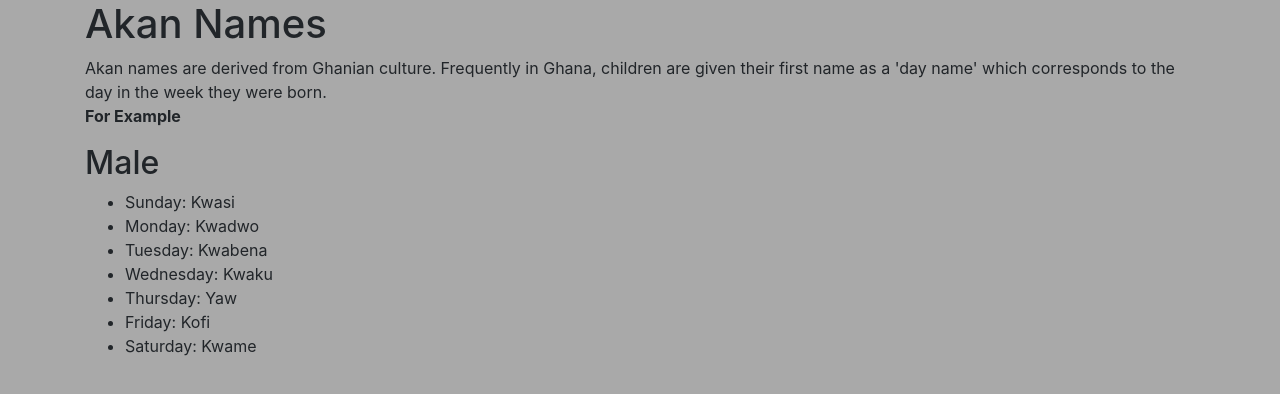
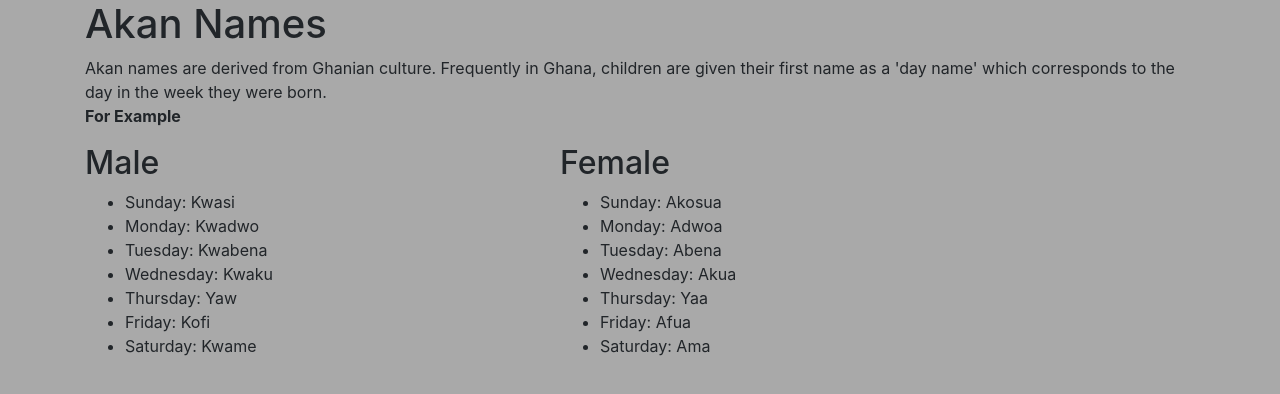
Before and after one commit to kiptoo-097/Akan-names-website, a plain HTML site: page index.html in a window 1280 px wide. Drawn offline with Linux system fonts and the light colour scheme.

Commit message:
added female names list

```diff
--- a/index.html
+++ b/index.html
@@ -29,6 +29,19 @@
                     <li>Saturday: Kwame</li>
                 </ul>
             </div>
+            <div class="col-md-5">
+                <h2>Female</h2>
+                <ul>
+                    <li>Sunday: Akosua </li>
+                    <li>Monday: Adwoa</li>
+                    <li>Tuesday: Abena</li>
+                    <li>Wednesday: Akua</li>
+                    <li>Thursday: Yaa</li>
+                    <li>Friday: Afua</li>
+                    <li>Saturday: Ama</li>
+                </ul>
+            </div>
+        </div>
 </body>
 
 </html>
```
